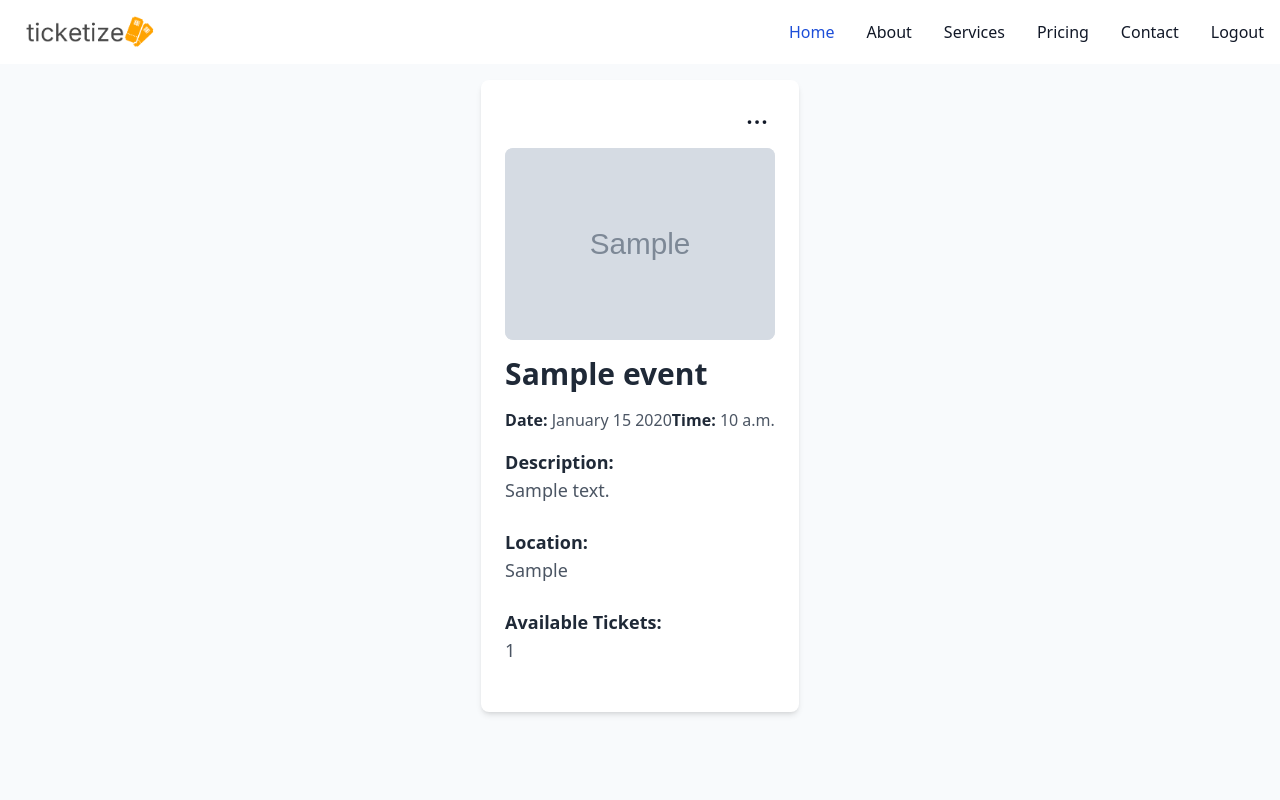
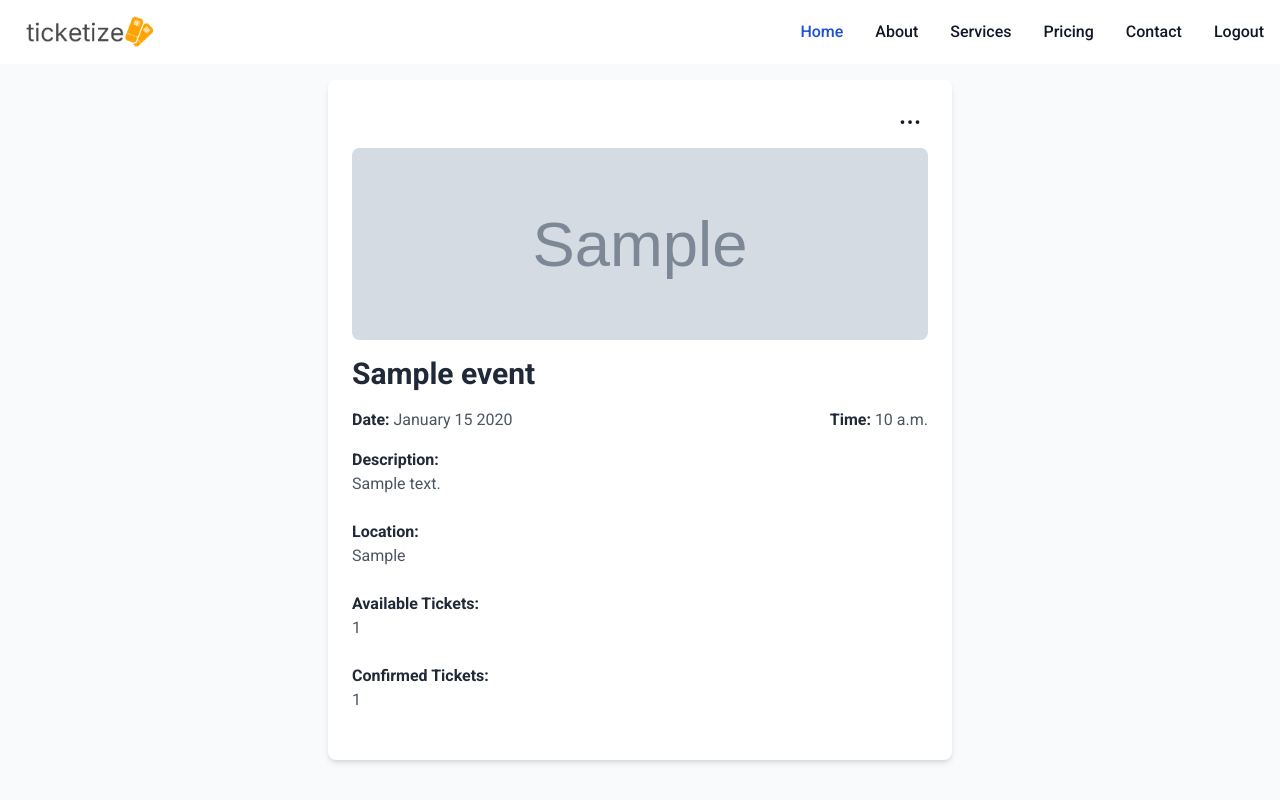
Before and after one commit to AlWaleedMusa/ticketize, a Django app: page /event/details/00000000-0000-0000-0000-000000000001/ in a window 1280 px wide. Run offline with Django 5.2, Linux system fonts and the light colour scheme; a user stored in the database is signed in; tables that the repository leaves empty hold one stand-in row (values such as "Sample post"); grey boxes marked "Sample" are stand-in pictures; parts of the project's set-up code (start-up, migrations or seed data) failed here and were passed over; some libraries are stand-ins or nearby versions.

Commit message:
update: setting a default time and date when creating an event + minot layout changes

```diff
--- a/events/forms.py
+++ b/events/forms.py
@@ -15,6 +15,7 @@ class EventForm(forms.ModelForm):
             "link",
             "checked_in_count",
             "staff",
+            "confirmed_tickets",
         )
         widgets = {
             "date": forms.DateInput(attrs={"type": "date"}),
@@ -47,7 +48,7 @@ class EventForm(forms.ModelForm):
                 Submit(
                     "submit",
                     "Create Event",
-                    css_class="w-full sm:w-1/4 text-white bg-[#FFA300] border focus:outline-none font-medium rounded-lg text-sm px-8 py-3 cursor-pointer",
+                    css_class="w-full sm:w-1/4 text-white bg-[#FFA300] border focus:outline-none font-medium rounded-lg text-sm px-4 py-3 cursor-pointer",
                 ),
                 css_class="flex justify-start"
             )
--- a/events/models.py
+++ b/events/models.py
@@ -34,16 +34,16 @@ class Event(models.Model):
         on_delete=models.CASCADE,
         related_name="organized_events",
     )
-    staff = models.ManyToManyField(CustomUser, related_name="staffed_events", blank=True)
+    staff = models.ManyToManyField(
+        CustomUser, related_name="staffed_events", blank=True
+    )
     name = models.CharField(_("Event name"), max_length=250)
     description = models.TextField(_("Event Description"))
-    date = models.DateField(_("Date"), auto_now_add=False)
-    image_url = models.ImageField(_("Event Image"), upload_to="event_images/")
-    start_time = models.TimeField(
-        _("Starting Time"), auto_now=False, auto_now_add=False
-    )
+    date = models.DateField(_("Date"), auto_now_add=False, default=now)
+    start_time = models.TimeField(_("Starting Time"), auto_now_add=False, default="00:00")
+    image_url = models.ImageField(_("Event Image"), upload_to="event_images/", default="event_images/default.png", blank=True)
     available_tickets = models.PositiveIntegerField(_("Available Tickets"))
-    location = models.CharField(_("Avenue"), max_length=250)
+    location = models.CharField(_("Location"), max_length=250)
     link = models.URLField(max_length=500)
     confirmed_tickets = models.PositiveIntegerField(_("Confirmed Tickets"), default=0)
     checked_in_count = models.PositiveIntegerField(_("Checked-In Count"), default=0)
--- a/events/templates/events/event_detail.html
+++ b/events/templates/events/event_detail.html
@@ -11,7 +11,7 @@
     {% endif %}
 
     <div class="p-4 flex justify-center">
-        <div class="max-w-2xl p-6 bg-white rounded-lg shadow-md">
+        <div class="max-w-2xl md:w-1/2 p-6 bg-white rounded-lg shadow-md">
             {% if request.user == event.organizer %}
                 {% include "includes/dropdown.html"%}
             {% endif %}
@@ -41,7 +41,7 @@
             </div>
 
             <!-- Event Description -->
-            <div class="text-lg text-gray-600 mb-6">
+            <div class="text-gray-600 mb-6">
                 <strong class="text-gray-800">Description:</strong>
                 <p>
                     {{ event.description }}
@@ -49,7 +49,7 @@
             </div>
 
             <!-- Event Description -->
-            <div class="text-lg text-gray-600 mb-6">
+            <div class="text-gray-600 mb-6">
                 <strong class="text-gray-800">Location:</strong>
                 <p>
                     {{ event.location }}
@@ -58,15 +58,23 @@
 
             {% if request.user == event.organizer %}
                 <!-- Available Tickets -->
-                <div class="text-lg text-gray-600 mb-6">
+                <div class="text-gray-600 mb-6">
                     <strong class="text-gray-800">Available Tickets:</strong>
                     <p>
                         {{ event.available_tickets }}
                     </p>
                 </div>
+
+                <!-- Confirmed Tickets -->
+                <div class="text-gray-600 mb-6">
+                    <strong class="text-gray-800">Confirmed Tickets:</strong>
+                    <p>
+                        {{ event.confirmed_tickets }}
+                    </p>
+                </div>
             {% else %}
                 <!-- Organizer Information -->
-                <div class="text-lg text-gray-600 mb-6">
+                <div class="text-gray-600 mb-6">
                     <strong class="text-gray-800">Organizer:</strong>
                     <span class="text-blue-600">{{ event.organizer.username }}</span>
                 </div>
--- a/events/templates/events/home.html
+++ b/events/templates/events/home.html
@@ -41,7 +41,7 @@
                                 {{ event.link }}
                             </p>
                         </div>
-                        <button id="copyButton{{ event.event_id }}" class="text-gray-600 flex items-center space-x-2 font-bold mt-2 sm:mt-0" onclick="copyToClipboard('{{ event.event_id }}')">
+                        <button id="copyButton{{ event.event_id }}" class="text-gray-600 flex items-center space-x-2 font-bold pt-2 sm:mt-0" onclick="copyToClipboard('{{ event.event_id }}')">
                             <svg xmlns="http://www.w3.org/2000/svg" width="16" height="16" fill="currentColor" class="bi bi-copy" viewBox="0 0 16 16">
                                 <path fill-rule="evenodd" d="M4 2a2 2 0 0 1 2-2h8a2 2 0 0 1 2 2v8a2 2 0 0 1-2 2H6a2 2 0 0 1-2-2zm2-1a1 1 0 0 0-1 1v8a1 1 0 0 0 1 1h8a1 1 0 0 0 1-1V2a1 1 0 0 0-1-1zM2 5a1 1 0 0 0-1 1v8a1 1 0 0 0 1 1h8a1 1 0 0 0 1-1v-1h1v1a2 2 0 0 1-2 2H2a2 2 0 0 1-2-2V6a2 2 0 0 1 2-2h1v1z"/>
                             </svg>
--- a/templates/layouts/_base.html
+++ b/templates/layouts/_base.html
@@ -12,10 +12,13 @@
         <script src="https://unpkg.com/htmx.org@2.0.3" integrity="sha384-0895/pl2MU10Hqc6jd4RvrthNlDiE9U1tWmX7WRESftEDRosgxNsQG/Ze9YMRzHq" crossorigin="anonymous"></script>
         <script src="https://unpkg.com/html5-qrcode" type="text/javascript">
         <script src="{% static 'js/main.js' %}"></script>
+        <link rel="preconnect" href="https://fonts.googleapis.com">
+        <link rel="preconnect" href="https://fonts.gstatic.com" crossorigin>
+        <link href="https://fonts.googleapis.com/css2?family=Roboto:ital,wght@0,100;0,300;0,400;0,500;0,700;0,900;1,100;1,300;1,400;1,500;1,700;1,900&display=swap" rel="stylesheet">
         <link rel="stylesheet" href="{% static 'css/styles.css' %}">
     </head>
 
-    <body class="bg-slate-50">
+    <body class="bg-slate-50" style="font-family: Roboto">
         <style>
             /* CSS for showing the message */
             #message-container.show {
```
Also changed, not shown: events/migrations/0027_alter_event_date_alter_event_image_url_and_more.py (added), events/migrations/0028_alter_event_image_url.py (added), events/migrations/0029_alter_event_image_url.py (added), events/migrations/0030_alter_event_image_url.py (added), events/migrations/0031_alter_event_date_alter_event_start_time.py (added).
